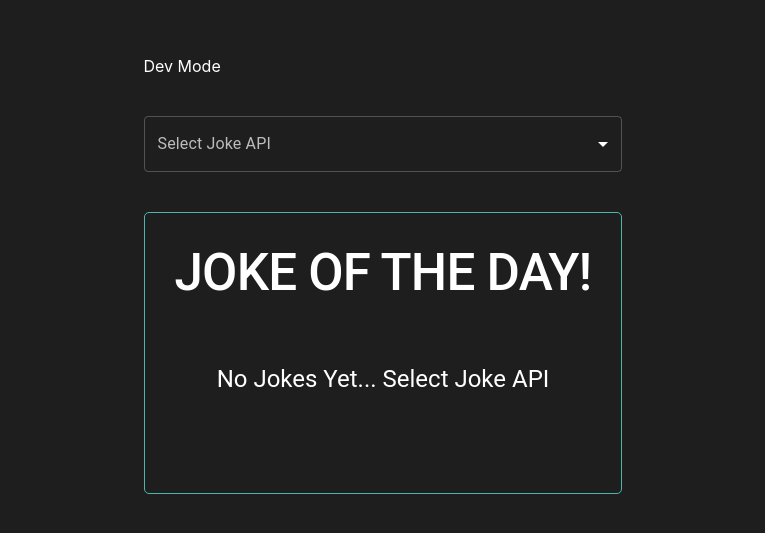
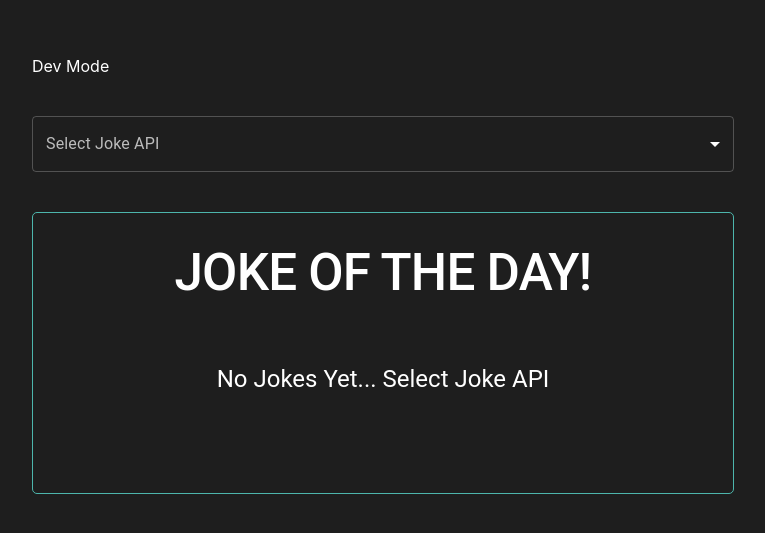
Before and after one commit to judityc/jokes-app, a React (Vite) app: page / in a window 1280 px wide. Shown: the part 125-658 px from the top of the page, without its empty margins (257-1022 px from the left). Built offline with nearby package versions, Linux system fonts and the light colour scheme.

Commit message:
update responsive layout

```diff
--- a/src/components/Card.tsx
+++ b/src/components/Card.tsx
@@ -9,20 +9,18 @@ interface Props {
 const Card = ({ title, children }: Props) => {
   return (
     <Box
-      sx={{
-        maxWidth: {
-          xs: 350, //0
-          sm: 500, //600
-          md: 700, //900
-          lg: 700, //1200
-          xl: 700, //1536
-        },
-        border: "1px solid #4db6ac",
-        borderRadius: "5px",
-        display: "flex",
-        flexDirection: "column",
-        justifyContent: "center",
+      width={{
+        xs: 350, //0
+        sm: 500, //600
+        md: 600, //900
+        lg: 700, //1200
+        xl: 800, //1536
       }}
+      border="1px solid #4db6ac"
+      borderRadius="5px"
+      display="flex"
+      flexDirection="column"
+      justifyContent="center"
     >
       <Typography
         variant="h1"
```
